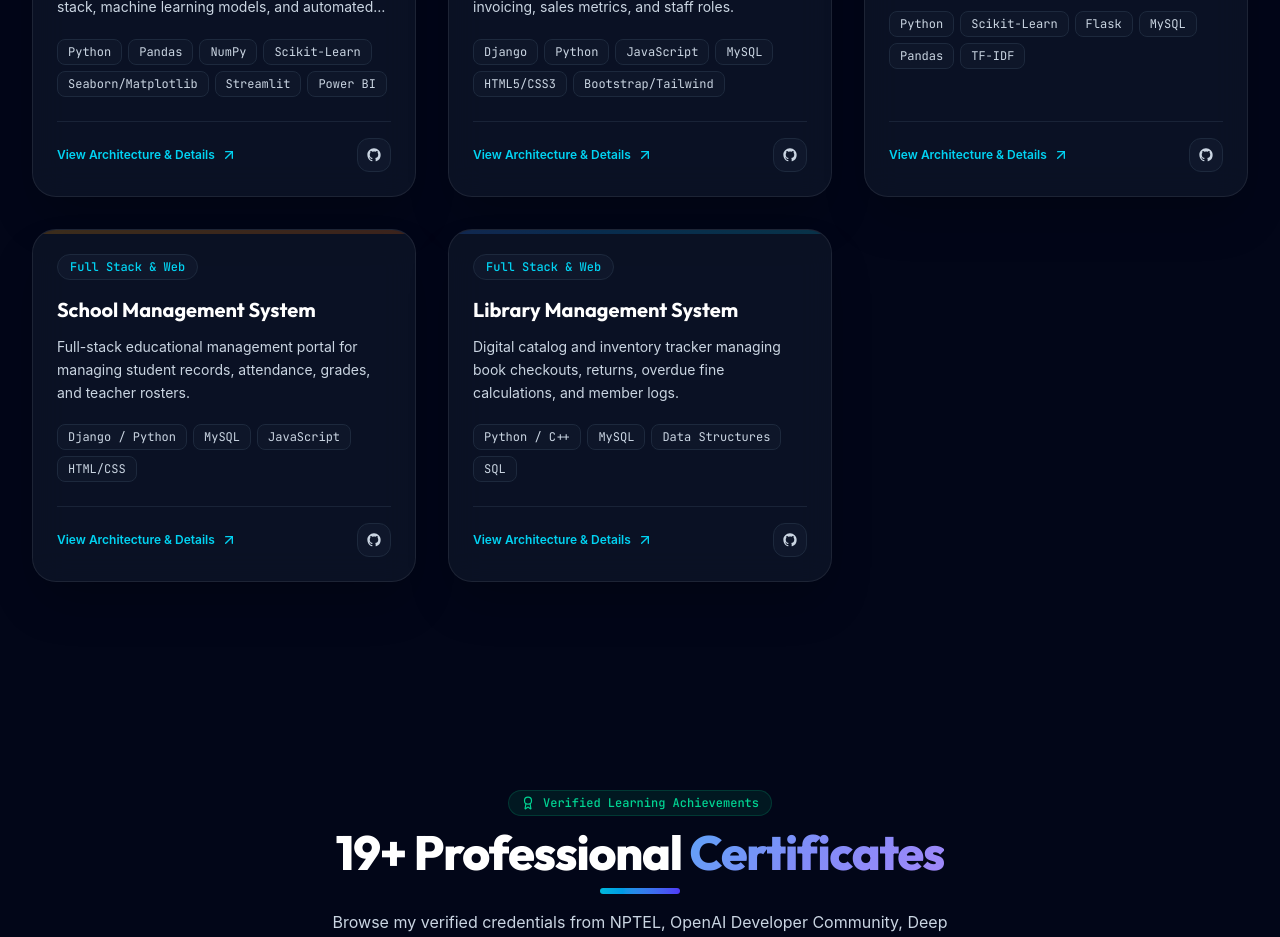
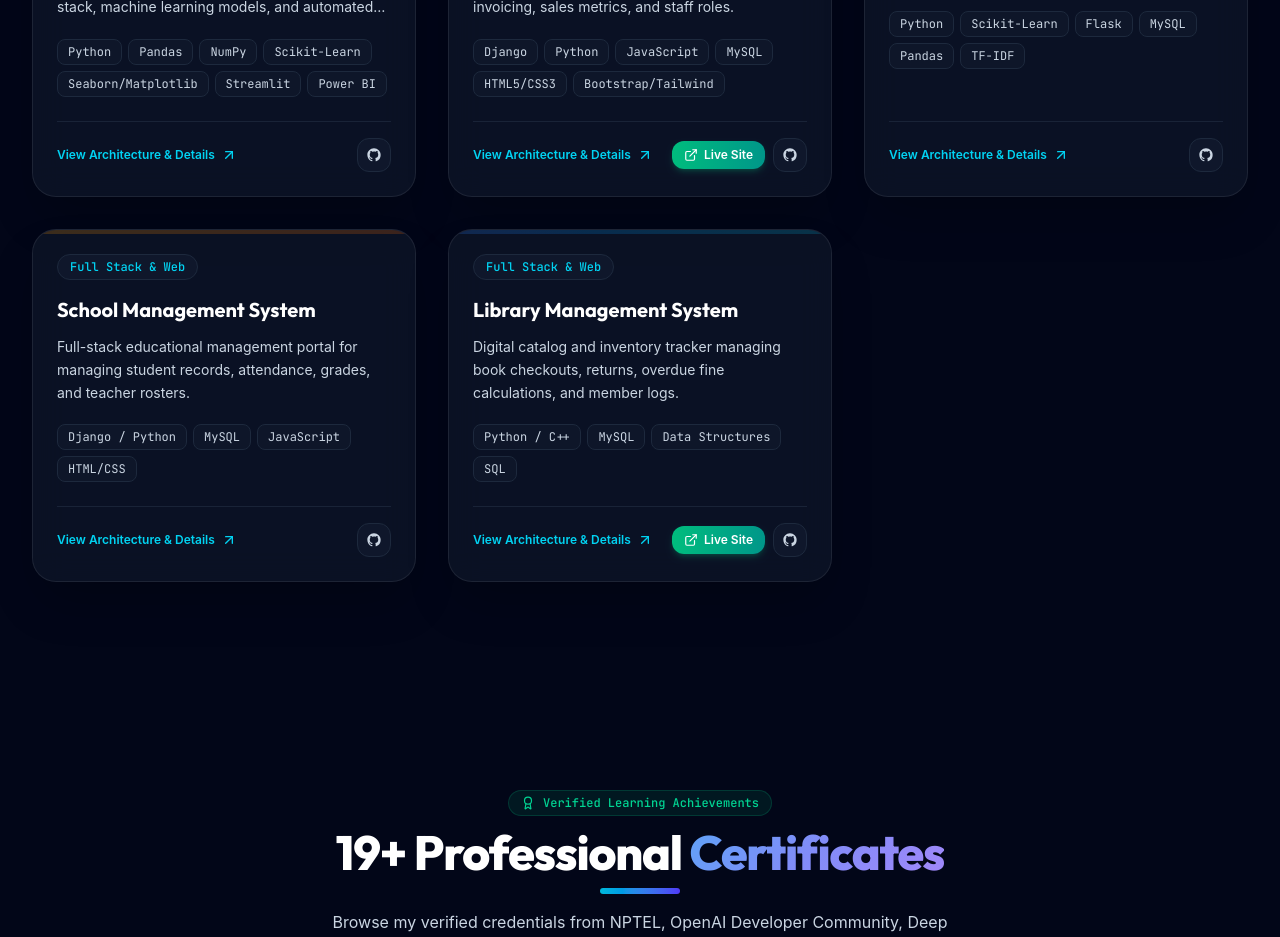
Before and after one commit to rounak-98/portfolio, a React (Vite) app: page / in a window 1280 px wide. Shown: the part 3660-4597 px from the top of the page. Built offline with nearby package versions, Linux system fonts and the light colour scheme.

Commit message:
Add live deployment links for BizzApp and Library Management System

```diff
--- a/src/components/Projects.jsx
+++ b/src/components/Projects.jsx
@@ -109,6 +109,18 @@ export const Projects = () => {
                 </button>
 
                 <div className="flex items-center gap-2">
+                  {project.demo && project.demo !== '#' && (
+                    <a
+                      href={project.demo}
+                      target="_blank"
+                      rel="noreferrer"
+                      className="flex items-center gap-1.5 px-3 py-1.5 rounded-xl bg-gradient-to-r from-emerald-500 to-teal-600 text-white font-semibold text-xs shadow-md shadow-emerald-500/20 hover:scale-105 transition"
+                      title="Visit Live Deployed App"
+                    >
+                      <ExternalLink className="w-3.5 h-3.5" />
+                      <span>Live Site</span>
+                    </a>
+                  )}
                   <a
                     href={project.github}
                     target="_blank"
@@ -181,13 +193,26 @@ export const Projects = () => {
             </div>
 
             {/* Modal Actions */}
-            <div className="pt-6 border-t border-slate-800 flex items-center justify-end gap-3">
+            <div className="pt-6 border-t border-slate-800 flex flex-wrap items-center justify-end gap-3">
               <button
                 onClick={() => setActiveModalProject(null)}
                 className="px-5 py-2.5 rounded-xl glass-card text-slate-300 text-sm font-medium border border-slate-800 hover:bg-slate-800/50"
               >
                 Close
               </button>
+
+              {activeModalProject.demo && activeModalProject.demo !== '#' && (
+                <a
+                  href={activeModalProject.demo}
+                  target="_blank"
+                  rel="noreferrer"
+                  className="inline-flex items-center gap-2 px-5 py-2.5 rounded-xl bg-gradient-to-r from-emerald-500 to-teal-600 text-white font-semibold text-sm shadow-md hover:scale-105 transition"
+                >
+                  <ExternalLink className="w-4 h-4" />
+                  <span>Visit Live App</span>
+                </a>
+              )}
+
               <a
                 href={activeModalProject.github}
                 target="_blank"
--- a/src/data/portfolioData.js
+++ b/src/data/portfolioData.js
@@ -146,7 +146,7 @@ export const PROJECTS = [
     category: "Full Stack & Web",
     featured: true,
     github: "https://github.com/rounak-98",
-    demo: "#",
+    demo: "https://bizzapp.onrender.com",
     summary: "Enterprise operations platform built with Django backend for SMBs to streamline inventory, invoicing, sales metrics, and staff roles.",
     description: "BizzApp utilizes Django's robust MVC architecture and relational database management to provide small/medium businesses with an all-in-one operations hub. Includes automated PDF invoice generation, real-time stock alerts, and role-based permissions.",
     tags: ["Django", "Python", "JavaScript", "MySQL", "HTML5/CSS3", "Bootstrap/Tailwind"],
@@ -200,7 +200,7 @@ export const PROJECTS = [
     category: "Full Stack & Web",
     featured: false,
     github: "https://github.com/rounak-98",
-    demo: "#",
+    demo: "https://library-management-6-4y0b.onrender.com/",
     summary: "Digital catalog and inventory tracker managing book checkouts, returns, overdue fine calculations, and member logs.",
     description: "Streamlines library operations with book ISBN lookups, due date tracking, automated fine calculations, and stock availability management.",
     tags: ["Python / C++", "MySQL", "Data Structures", "SQL"],
```
